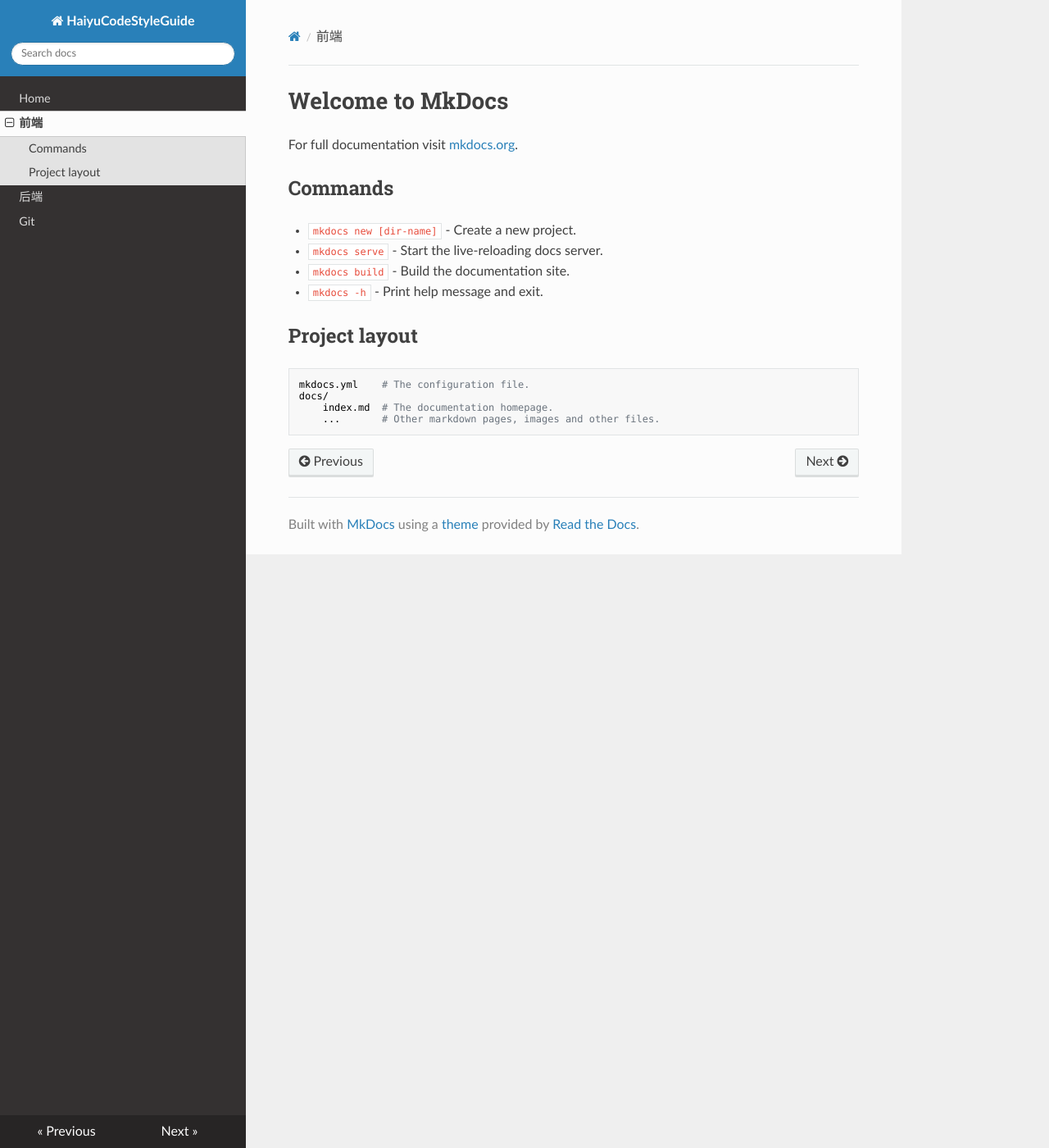
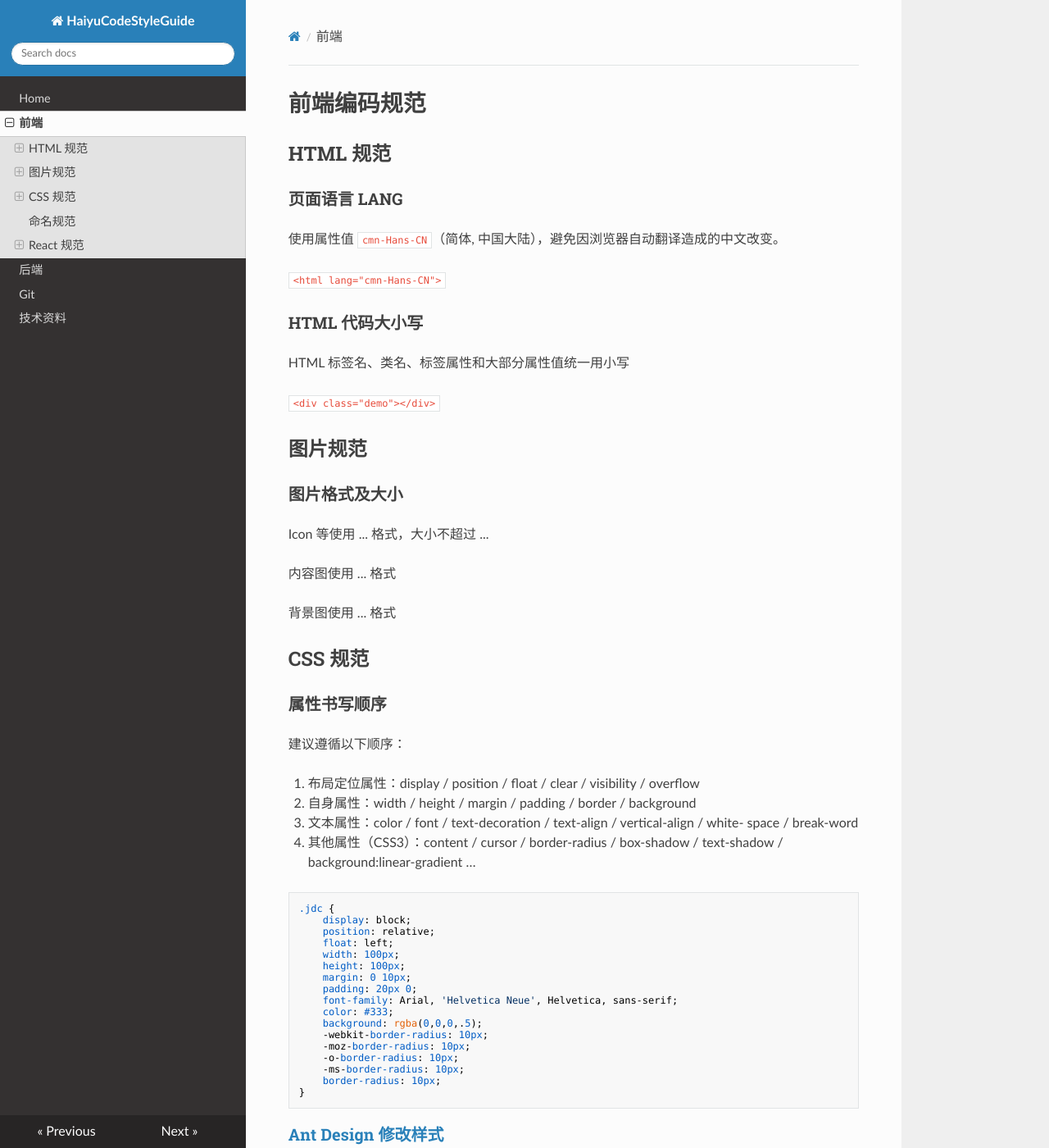
Before and after one commit to Maoxp/HaiyuCodeStyleGuide, an MkDocs documentation site: the page built from docs/frontend.md, in a window 1280 px wide and 1400 px high. Shown: the whole window at 82% size. Built offline with MkDocs 1.6.1, drawn with Linux system fonts in a browser that asks for light colours; nearby versions of some CDN libraries; some of the changed text lies outside the part shown.

````diff
--- a/docs/frontend.md
+++ b/docs/frontend.md
@@ -1,17 +1,115 @@
-# Welcome to MkDocs
+# 前端编码规范
 
-For full documentation visit [mkdocs.org](https://www.mkdocs.org).
+## HTML 规范
 
-## Commands
+### 页面语言 LANG
 
-* `mkdocs new [dir-name]` - Create a new project.
-* `mkdocs serve` - Start the live-reloading docs server.
-* `mkdocs build` - Build the documentation site.
-* `mkdocs -h` - Print help message and exit.
+使用属性值 `cmn-Hans-CN`（简体, 中国大陆），避免因浏览器自动翻译造成的中文改变。
 
-## Project layout
+`<html lang="cmn-Hans-CN">`
 
-    mkdocs.yml    # The configuration file.
-    docs/
-        index.md  # The documentation homepage.
-        ...       # Other markdown pages, images and other files.
+### HTML 代码大小写
+
+HTML 标签名、类名、标签属性和大部分属性值统一用小写
+
+`<div class="demo"></div>`
+
+## 图片规范
+
+### 图片格式及大小
+
+Icon 等使用 ... 格式，大小不超过 ...
+
+内容图使用 ... 格式
+
+背景图使用 ... 格式
+
+## CSS 规范
+
+### 属性书写顺序
+
+建议遵循以下顺序：
+
+1. 布局定位属性：display / position / float / clear / visibility / overflow
+2. 自身属性：width / height / margin / padding / border / background
+3. 文本属性：color / font / text-decoration / text-align / vertical-align / white- space / break-word
+4. 其他属性（CSS3）：content / cursor / border-radius / box-shadow / text-shadow / background:linear-gradient …
+
+```css
+.jdc {
+    display: block;
+    position: relative;
+    float: left;
+    width: 100px;
+    height: 100px;
+    margin: 0 10px;
+    padding: 20px 0;
+    font-family: Arial, 'Helvetica Neue', Helvetica, sans-serif;
+    color: #333;
+    background: rgba(0,0,0,.5);
+    -webkit-border-radius: 10px;
+    -moz-border-radius: 10px;
+    -o-border-radius: 10px;
+    -ms-border-radius: 10px;
+    border-radius: 10px;
+}
+```
+
+### [Ant Design 修改样式](https://pro.ant.design/docs/style-cn)
+
+由于脚手架默认使用 CSS Modules 模块化方案，在下面的样式文件中，`.title` 只会在本文件生效，你可以在其他任意文件中使用同名选择器，也不会对这里造成影响。不过有的时候，我们就是想要一个全局生效的样式呢？可以使用 `:global`
+
+```less
+// example.less
+.title {
+  color: @heading-color;
+  font-weight: 600;
+  margin-bottom: 16px;
+}
+
+/* 定义全局样式 */
+:global(.text) {
+  font-size: 16px;
+}
+
+/* 定义多个全局样式 */
+:global {
+  .footer {
+    color: #ccc;
+  }
+  .sider {
+    background: #ebebeb;
+  }
+}
+```
+
+**全局样式**
+
+在 `src/global.less` 文件中，可以进行一些通用设置，这边的优先级最高，将覆盖全局样式。
+
+**覆盖组件样式**
+
+```less
+// TestPage.less
+.customSelect {
+  :global {
+    .ant-select-selection {
+      max-height: 51px;
+      overflow: auto;
+    }
+  }
+}
+```
+
+- 引入的 antd 组件类名没有被 CSS Modules 转化，所以被覆盖的类名 `.ant-select-selection` 必须放到 `:global` 中。
+- 因为上一条的关系，覆盖是全局性的。为了防止对其他 Select 组件造成影响，所以需要包裹额外的 className 限制样式的生效范围。
+
+## 命名规范
+
+
+
+## React 规范
+
+### 数据流方案
+
+使用 [DvaJS](https://dvajs.com/guide/getting-started.html) 作为数据流方案，请定义 model.js 作为数据管理的模块化，定义 service.js 存储异步请求，使用 connect 方法连结 model 和组件。
--- a/mkdocs.yml
+++ b/mkdocs.yml
@@ -4,4 +4,5 @@ nav:
     - 前端: frontend.md
     - 后端: backend.md
     - Git: git.md
+    - 技术资料: doc.md
 theme: readthedocs
````
Also changed, not shown: README.md (added, +22 -0 lines), docs/doc.md (+18 -0 lines), docs/git.md (+29 -0 lines).
